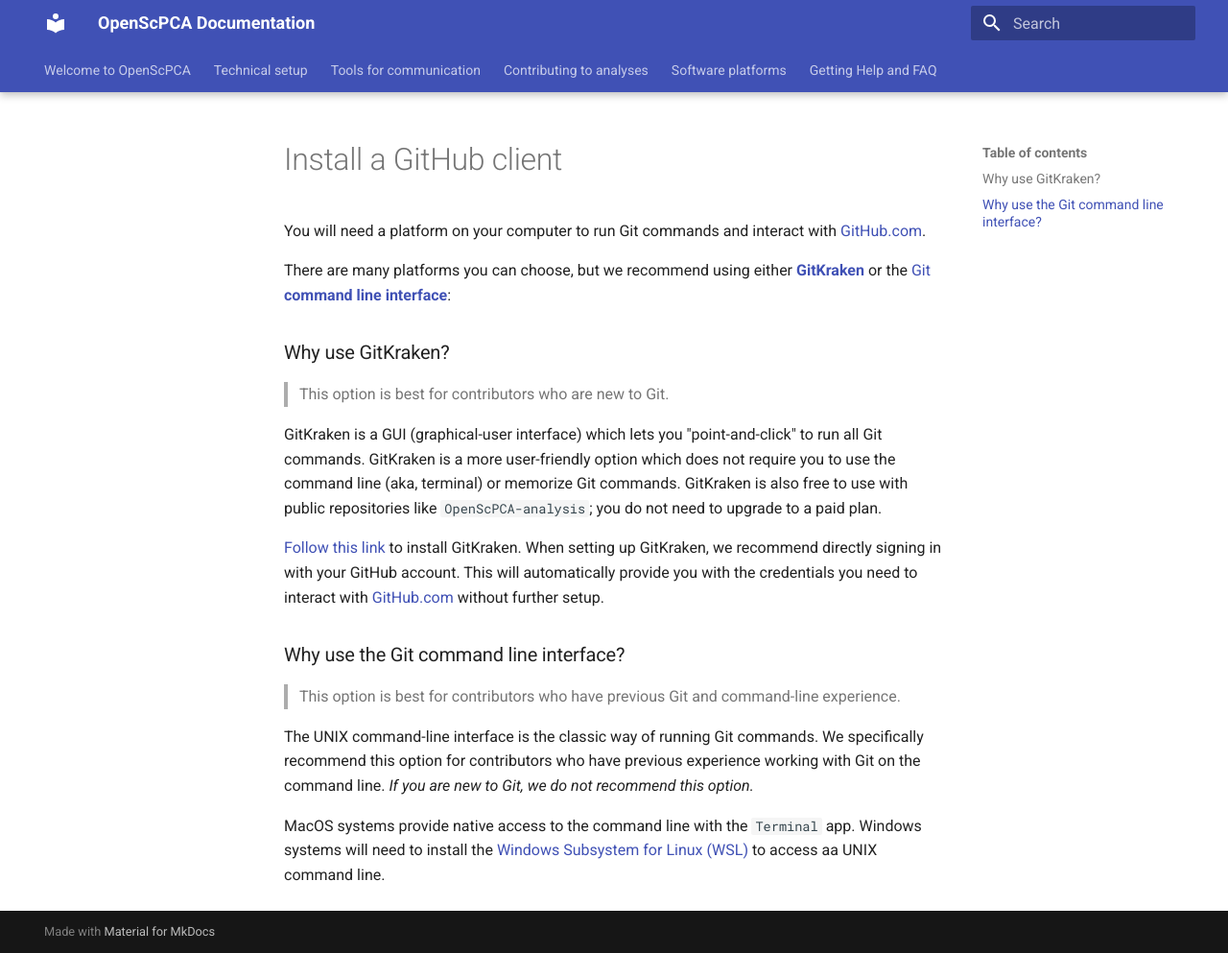
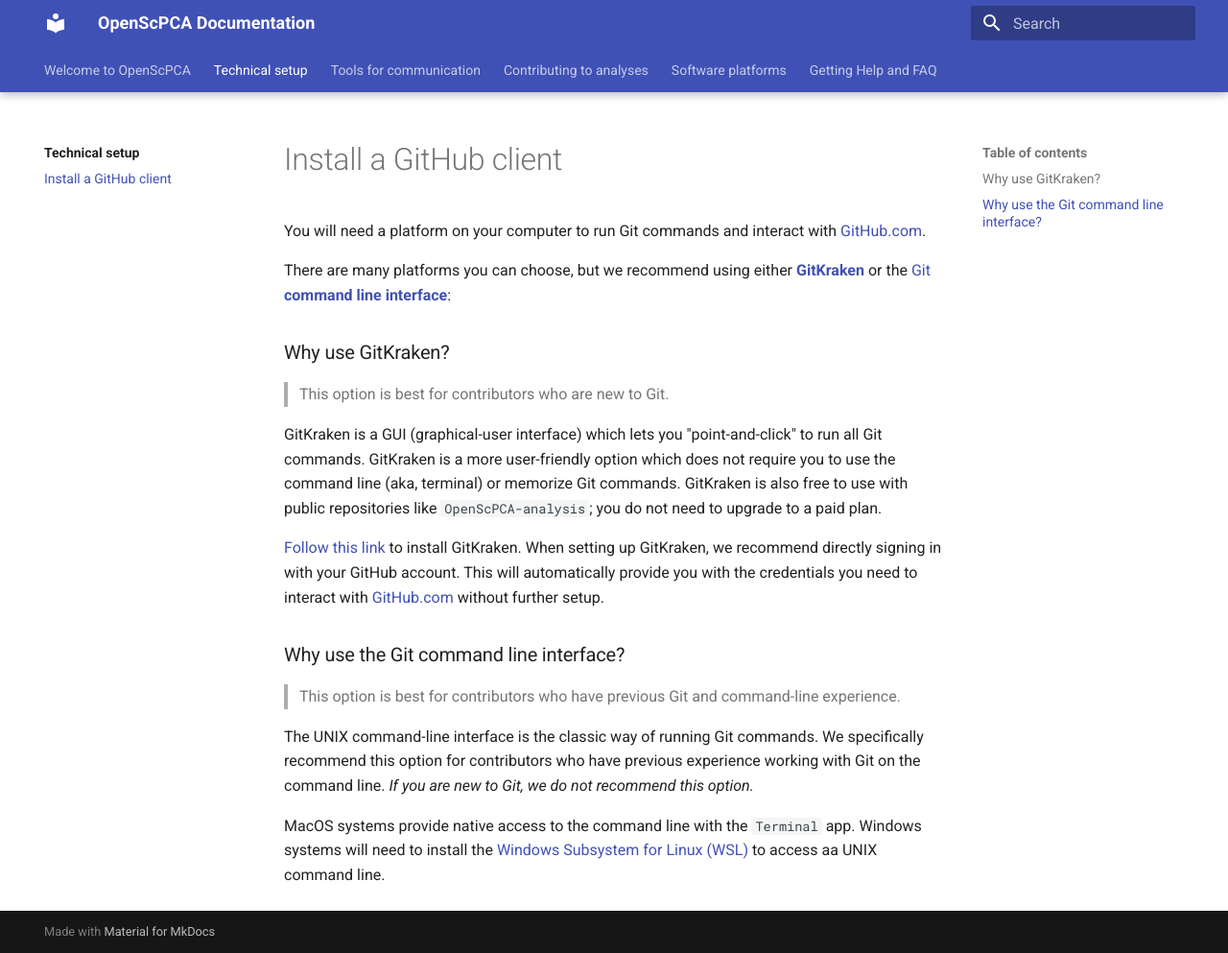
Before and after one commit to AlexsLemonade/OpenScPCA-analysis, an MkDocs documentation site: the page built from docs/technical-setup/install-a-github-client.md, in a window 1280 px wide and 993 px high. Shown: the whole window at 96% size. Built offline with MkDocs 1.6.1 and Material for MkDocs 9.7.7, drawn with Linux system fonts in a browser that asks for light colours.

Commit message:
add docs to yaml

```diff
--- a/mkdocs.yml
+++ b/mkdocs.yml
@@ -35,6 +35,7 @@
     - welcome/index.md
   - Technical setup:           # Fork/clone, local environment setup
     - technical-setup/index.md
+    - technical-setup/install-a-github-client.md
   - Tools for communication:   # Slack, issues, discussions
     - communications-tools/index.md
   - Contributing to analyses:  # Setting up an analysis, all the git stuff
```
